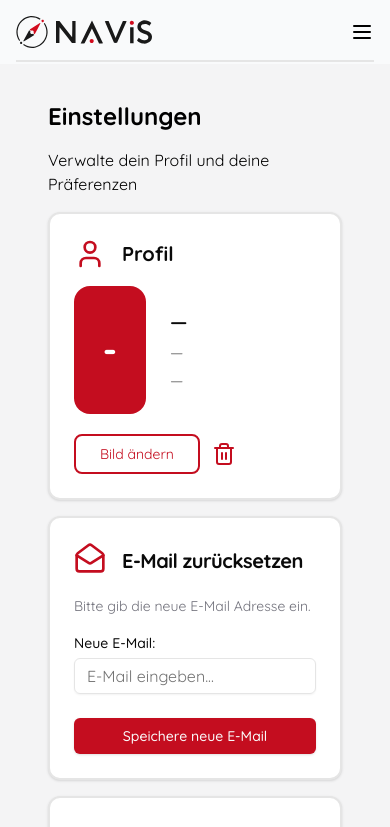
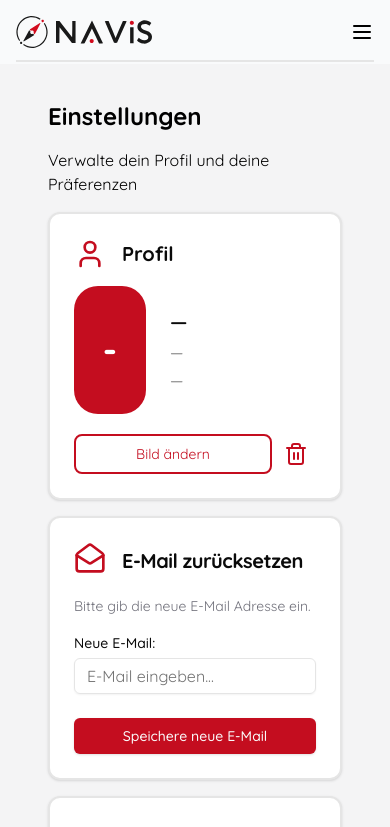
Before and after one commit to TuBerlin-Projekt-Medienerstellung/StudiKompass, a Next.js app: page /protected/settings in a window 390 px wide. Shown: the top 827 px of the page. Built offline with nearby package versions, Linux system fonts and the light colour scheme; no server answers.

Commit message:
mobile view des Profils nochmal angepasst

```diff
--- a/components/fetch-profile.tsx
+++ b/components/fetch-profile.tsx
@@ -106,7 +106,7 @@ export default function Settings({refreshKey}: { refreshKey: number }) {
 
                         {/* Initialien Avatar / Profilbild */}
                         {profile?.avatar_url ? (
-                            <div className="relative w-18 md:w-32 h-32 shrink-0 rounded-2xl md:rounded-full overflow-hidden">
+                            <div className="relative w-18 md:w-32 h-32 shrink-0 rounded-3xl md:rounded-full overflow-hidden">
                                 <Image
                                     src={profile.avatar_url}
                                     alt="Profile"
@@ -116,7 +116,7 @@ export default function Settings({refreshKey}: { refreshKey: number }) {
                             </div>
                         ) : (
                             <div
-                                className="relative w-18 md:w-32 h-32 shrink-0 bg-flag-red rounded-2xl md:rounded-full flex items-center justify-center text-white text-4xl font-bold">
+                                className="relative w-18 md:w-32 h-32 shrink-0 bg-flag-red rounded-3xl md:rounded-full flex items-center justify-center text-white text-4xl font-bold">
                                 <InitialsAvatar email={email}/>
                             </div>
                         )}
@@ -132,9 +132,9 @@ export default function Settings({refreshKey}: { refreshKey: number }) {
                     </div>
 
                     {/* Upload / Change Picture */}
-                    <div className=" mt-4 flex flex-row gap-1 md:justify-start items-center w-full">
+                    <div className=" mt-4 flex flex-row gap-1 justify-center md:justify-start items-center w-full">
                         <label
-                            className="border-2 border-flag-red rounded-lg p-2 pl-6 pr-6  cursor-pointer text-sm text-flag-red hover:underline w-fit">
+                            className="border-2 border-flag-red rounded-lg p-2 pl-6 pr-6 text-center cursor-pointer text-sm text-flag-red hover:underline w-full md:w-fit">
                             Bild ändern
                             <input
                                 type="file"
```
